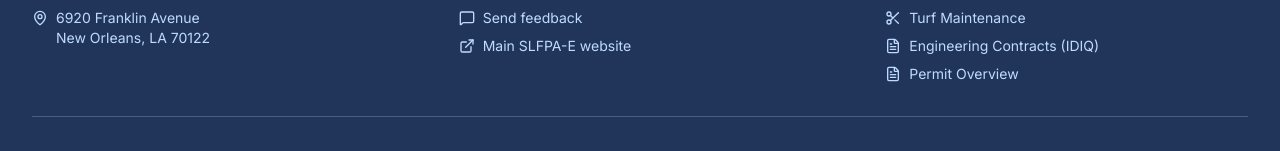
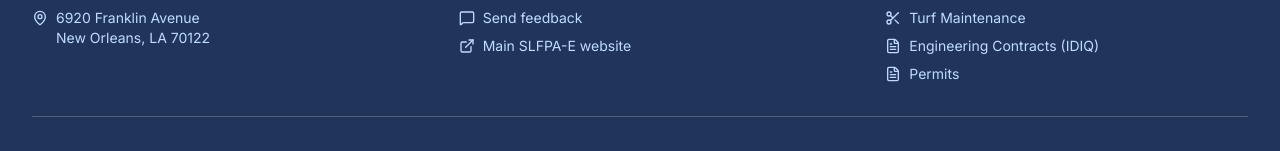
Before and after one commit to AH-Datalytics/fpa-lens, a Next.js app: page / in a window 1280 px wide. Shown: the part 1432-1583 px from the top of the page. Built offline with nearby package versions, Linux system fonts and the light colour scheme; no server answers.

Commit message:
Rename Permit Overview to Permits in nav and footer

```diff
--- a/src/components/Footer.tsx
+++ b/src/components/Footer.tsx
@@ -82,7 +82,7 @@ export default function Footer() {
                 className="flex items-center gap-2 text-blue-200 hover:text-white transition-colors"
               >
                 <FileText className="h-4 w-4" />
-                Permit Overview
+                Permits
               </Link>
             </div>
           </div>
--- a/src/components/Header.tsx
+++ b/src/components/Header.tsx
@@ -24,7 +24,7 @@ const navigation: NavItem[] = [
     href: "/engineering",
     submenu: [
       { name: "Contracts (IDIQ)", href: "/engineering/idiq" },
-      { name: "Permit Overview", href: "/engineering/permits" },
+      { name: "Permits", href: "/engineering/permits" },
     ],
   },
   { name: "Safety", href: "/safety" },
```
